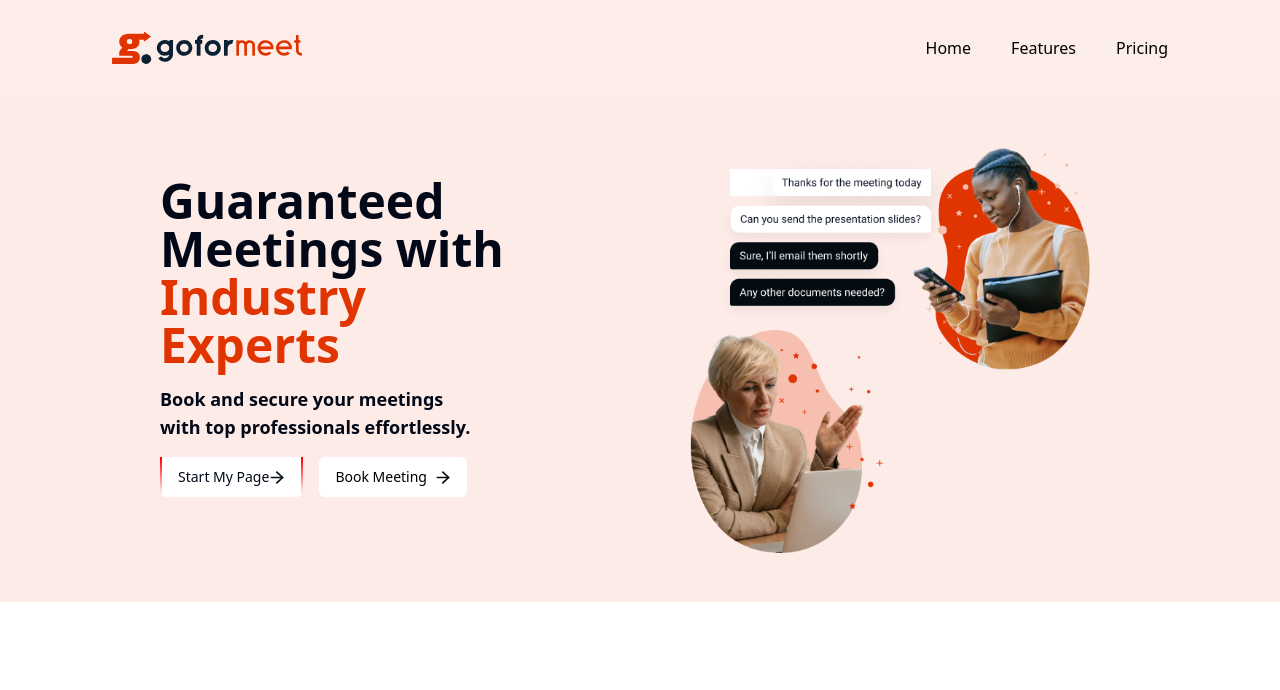
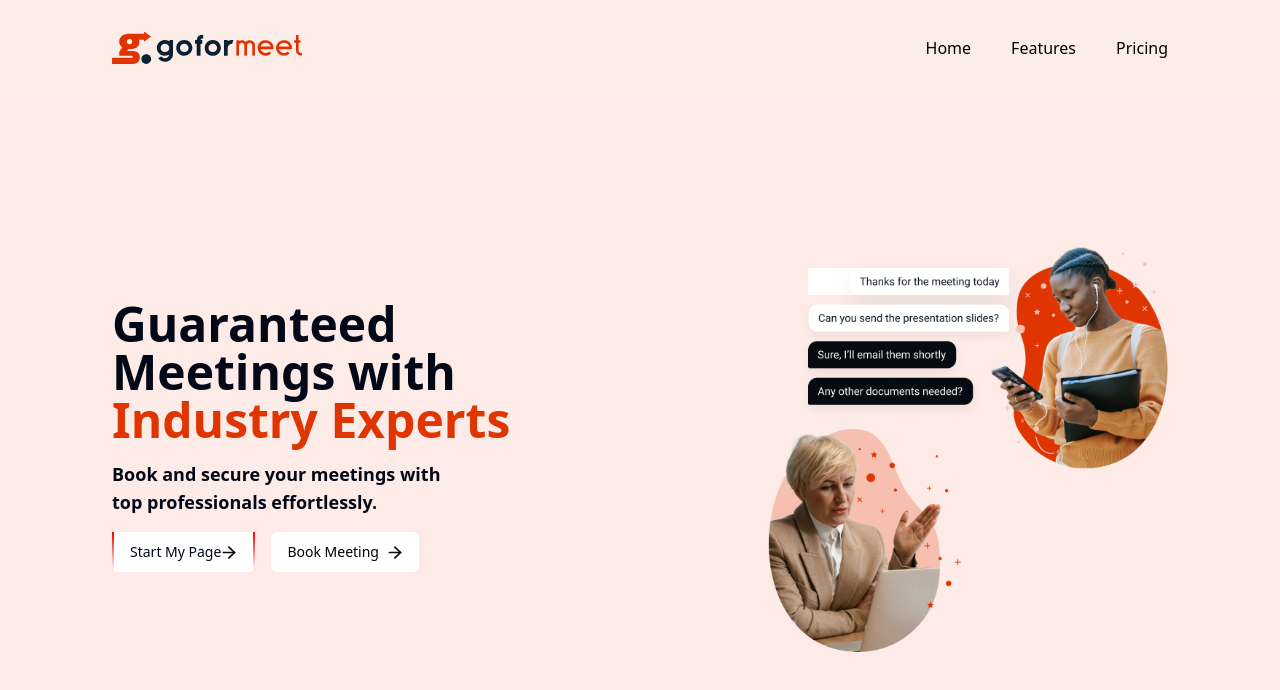
Before and after one commit to Phani385/goformeet_nextjs_frontend, a Next.js app: page / in a window 1280 px wide. Shown: the top 690 px of the page. Built offline with nearby package versions, Linux system fonts and the light colour scheme.

Commit message:
Update layout

```diff
--- a/app/layout.tsx
+++ b/app/layout.tsx
@@ -18,7 +18,7 @@ export default function RootLayout({
 }>) {
   return (
     <html lang="en">
-      <body className={cn("font-sans antialiased", arimo.variable)}>
+      <body className={cn("font-sans antialiased bg-[#FCEBE6] min-h-screen flex flex-col", arimo.variable)}>
         <Navbar />
         {children}
       </body>
--- a/app/page.tsx
+++ b/app/page.tsx
@@ -4,7 +4,7 @@ import Image from "next/image";
 export default function Home() {
   return (
     <>
-      <main className="px-40 bg-[#FCEBE6] min-h-[39.5vw] flex items-center justify-center gap-10">
+      <main className="custom-container mx-auto bg-[#FCEBE6] flex-1 flex items-center justify-center gap-10">
         <div className="flex-1">
           <h1 className="text-5xl font-bold w-[80%] mb-4">
             Guaranteed Meetings with{" "}
@@ -44,7 +44,10 @@ export default function Home() {
             </Button>
           </div>
         </div>
-        <div style={{ width: "100%", height: "100%" }} className="flex-1 flex justify-center">
+        <div
+          style={{ width: "100%", height: "100%" }}
+          className="flex-1 flex justify-end"
+        >
           <Image
             src="/assets/images/hero.png"
             width={400}
```
Lines whose indentation alone changed are shown as unchanged.
